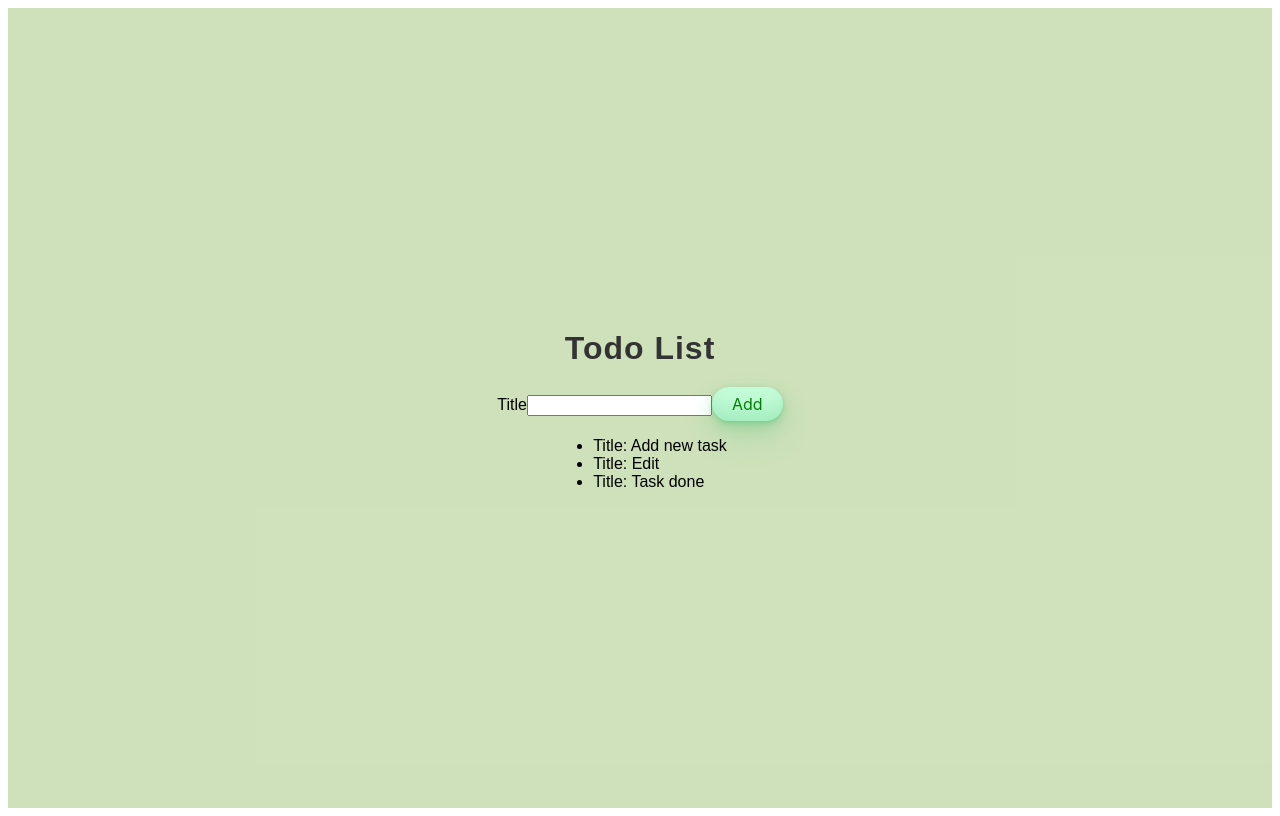
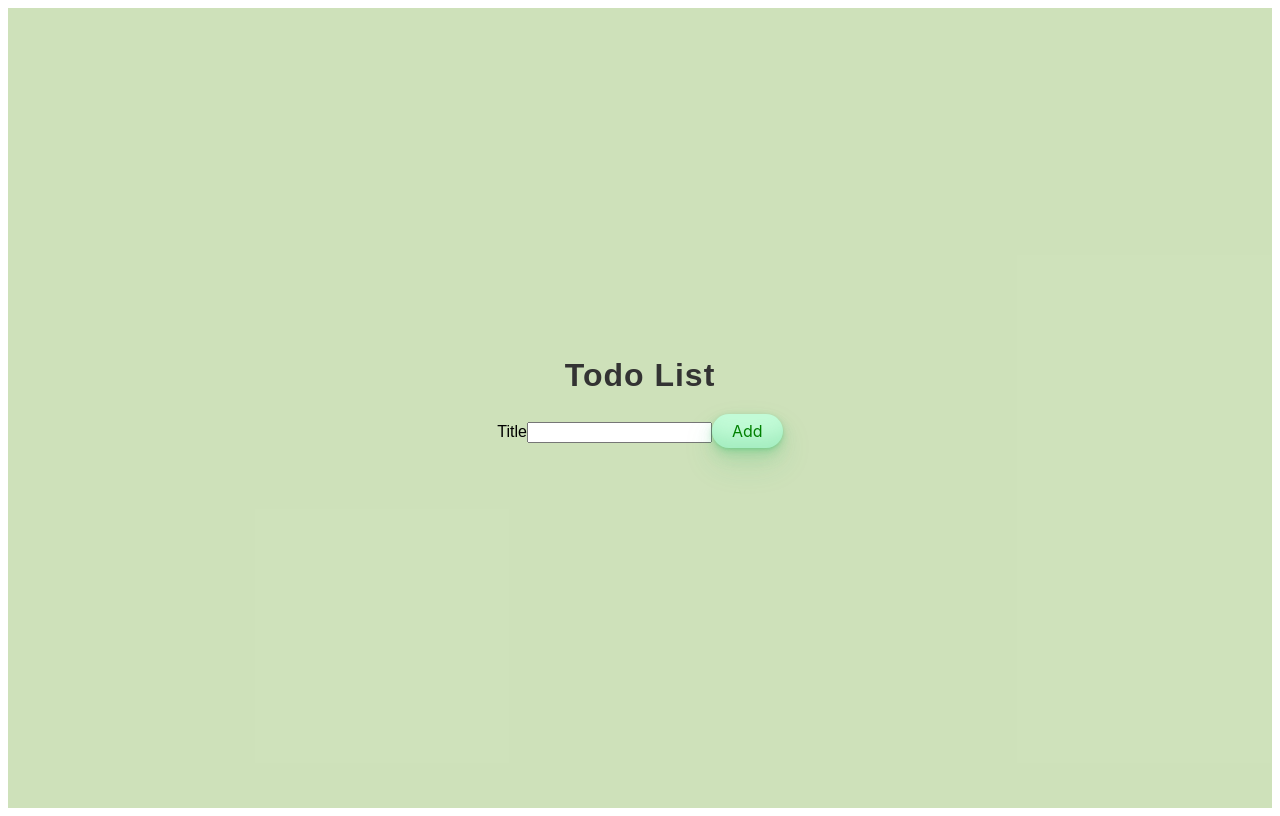
Before and after one commit to Cherrymood/react-todo, a React (Vite) app: page / in a window 1280 px wide. Built offline with nearby package versions, Linux system fonts and the light colour scheme.

Commit message:
Added props and useState

```diff
--- /dev/null
+++ b/public/components/Button.jsx
@@ -0,0 +1,8 @@
+import PropTypes from "prop-types";
+Button.propTypes = {
+  children: PropTypes.node.isRequired,
+};
+
+export default function Button({ children }) {
+  return <button className="button-33">{children}</button>;
+}
--- a/src/AddTodoForm.jsx
+++ b/src/AddTodoForm.jsx
@@ -1,21 +1,43 @@
+import Button from "../public/components/Button";
 import PropTypes from "prop-types";
-Button.propTypes = {
-  children: PropTypes.node.isRequired,
+import { useState } from "react";
+
+AddTodoForm.propTypes = {
+  onAddTodo: PropTypes.func.isRequired,
 };
 
-export default function AddTodoForm() {
+export default function AddTodoForm({ onAddTodo }) {
+  const [todoTitle, setTodoTitle] = useState("");
+
+  function handleAddTodo(e) {
+    e.preventDefault();
+
+    const newToDoList = {
+      id: Date.now(),
+      title: todoTitle,
+    };
+    console.log(newToDoList);
+
+    if (todoTitle.trim() !== "") {
+      onAddTodo(newToDoList);
+      setTodoTitle("");
+    } else {
+      alert("Please enter a valid todo title.");
+    }
+  }
+
   return (
     <>
-      <form>
+      <form onSubmit={handleAddTodo}>
         <label htmlFor="todoTitle">Title</label>
-        <input type="text" id="todoTitle" />
+        <input
+          type="text"
+          id="todoTitle"
+          onChange={(e) => setTodoTitle(e.target.value)}
+        />
 
-        <Button>Add</Button>
+        <Button OnClick={handleAddTodo}>Add</Button>
       </form>
     </>
   );
 }
-
-function Button({ children }) {
-  return <button className="button-33">{children}</button>;
-}
--- a/src/App.jsx
+++ b/src/App.jsx
@@ -1,15 +1,22 @@
 import PropTypes from "prop-types";
 import TodoList from "./TodoList.jsx";
+import { useState } from "react";
 
 HeadingH1.propTypes = {
   children: PropTypes.node.isRequired,
 };
 
 export default function App() {
+  const [newTodo, setNewToDo] = useState([]);
+
+  function handleNewToDo(item) {
+    setNewToDo([...newTodo, item]);
+  }
+
   return (
     <div className="app">
       <HeadingH1>Todo List</HeadingH1>
-      <TodoList />
+      <TodoList onAddTodo={handleNewToDo} todoList={newTodo} />
     </div>
   );
 }
--- a/src/TodoList.jsx
+++ b/src/TodoList.jsx
@@ -1,31 +1,48 @@
 import PropTypes from "prop-types";
 import AddTodoForm from "./AddTodoForm";
 
-const todoList = [
-  { id: 1, title: "Add new task" },
-  { id: 2, title: "Edit" },
-  { id: 3, title: "Task done" },
-];
+TodoList.propTypes = {
+  onAddTodo: PropTypes.func.isRequired,
+  todoList: PropTypes.arrayOf(
+    PropTypes.shape({
+      id: PropTypes.oneOfType([PropTypes.string, PropTypes.number]).isRequired,
+      title: PropTypes.string.isRequired,
+    })
+  ).isRequired,
+};
+UnorderedList.propTypes = {
+  todoList: PropTypes.arrayOf(
+    PropTypes.shape({
+      id: PropTypes.oneOfType([PropTypes.string, PropTypes.number]).isRequired,
+      title: PropTypes.string.isRequired,
+    })
+  ).isRequired,
+};
+
+AddTodoForm.propTypes = {
+  onAddTodo: PropTypes.func.isRequired,
+};
 
 ListItem.propTypes = {
   children: PropTypes.node.isRequired,
 };
 
-export default function TodoList() {
+export default function TodoList({ onAddTodo, todoList }) {
   return (
     <>
-      <AddTodoForm />
-      <UnorderedList />
+      <AddTodoForm onAddTodo={onAddTodo} />
+      <UnorderedList todoList={todoList} />
     </>
   );
 }
 
-function UnorderedList() {
+function UnorderedList({ todoList }) {
   return (
     <ul>
-      {todoList.map((task) => (
-        <ListItem key={task.id}>Title: {task.title}</ListItem>
-      ))}
+      {todoList.length > 0 &&
+        todoList.map((task) => (
+          <ListItem key={task.id}>Title: {task.title}</ListItem>
+        ))}
     </ul>
   );
 }
```
